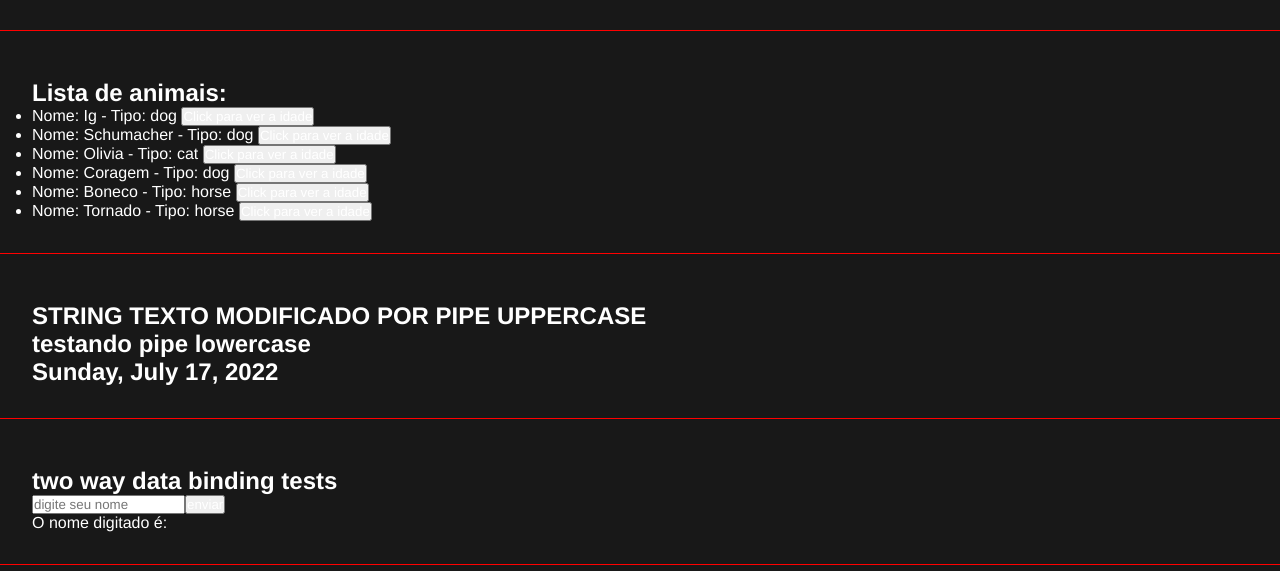
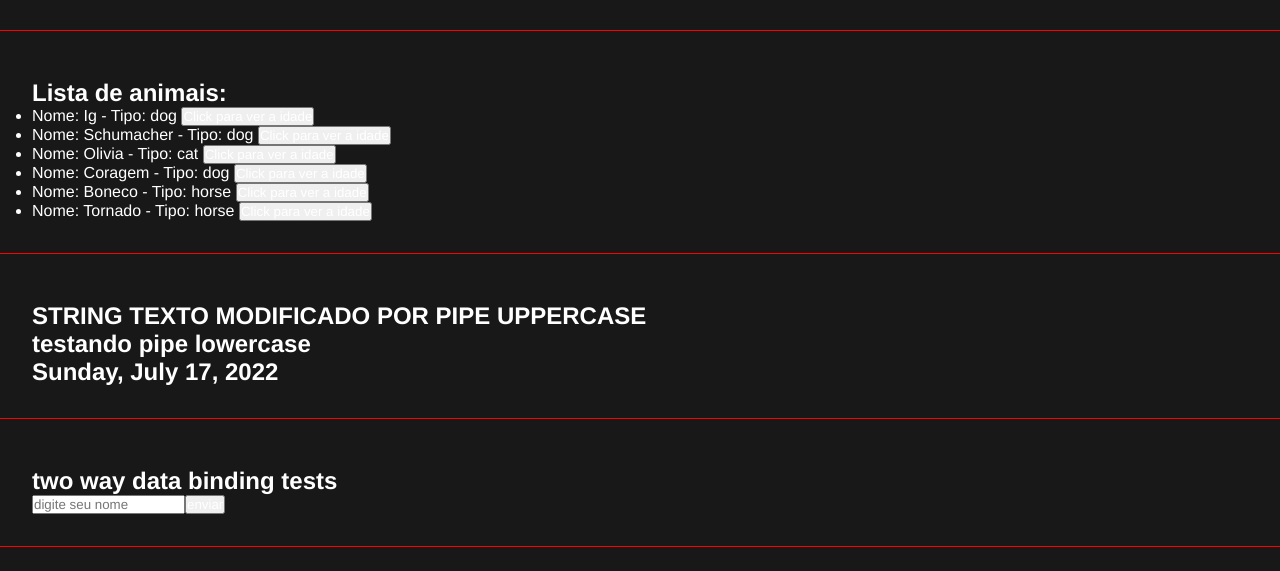
Before and after one commit to gmartins-dev/angular-curso-battisti, an Angular app: page / in a window 1280 px wide. Shown: the part 756-1327 px from the top of the page. Built offline with nearby package versions, Linux system fonts and the light colour scheme.

Commit message:
two way data binding ex

```diff
--- a/src/app/components/two-way-binding/two-way-binding.component.html
+++ b/src/app/components/two-way-binding/two-way-binding.component.html
@@ -6,6 +6,9 @@
     placeholder="digite seu nome"/>
     <input type="submit" value="enviar"/>
   </form>
-  <p>O nome digitado é: {{name}}</p>
+  <div *ngIf="name !== ''">
+    <p>O nome digitado é: {{name}}</p>
+  </div>
+
 
 </div>
```
